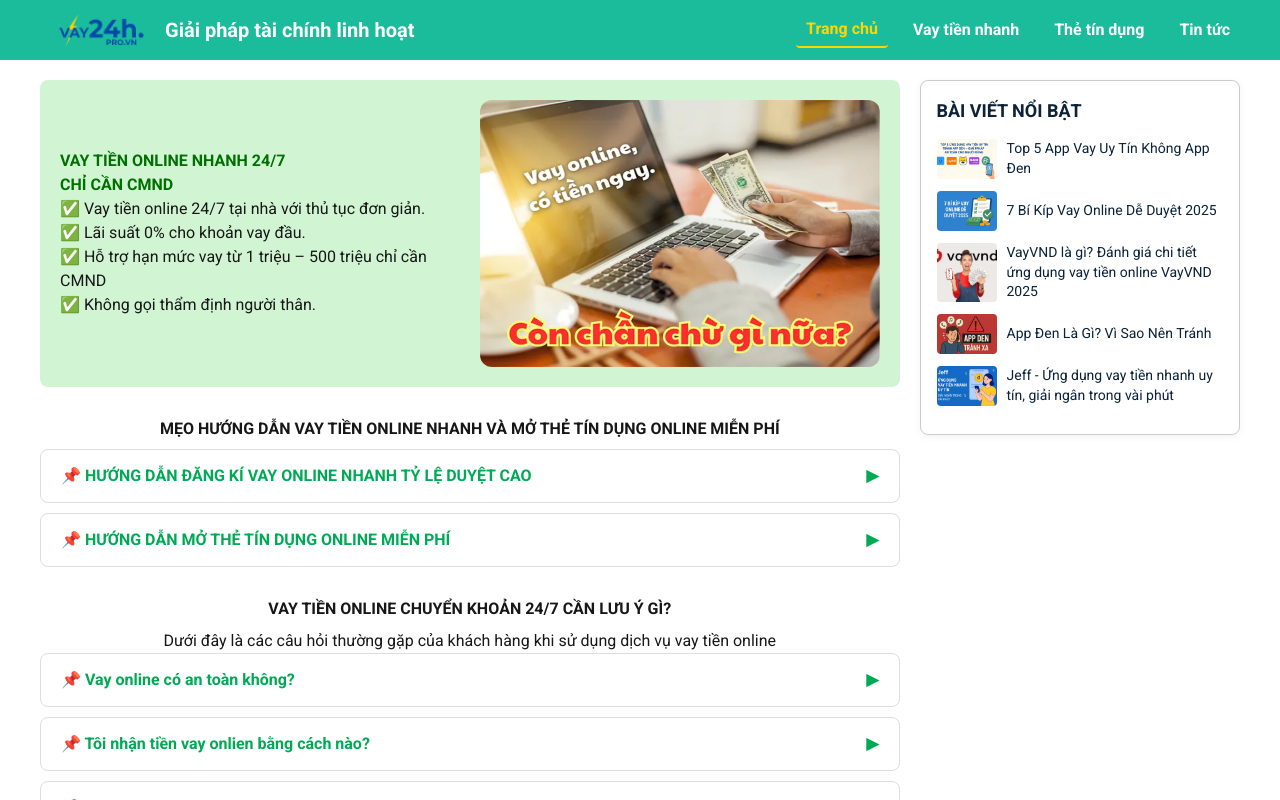
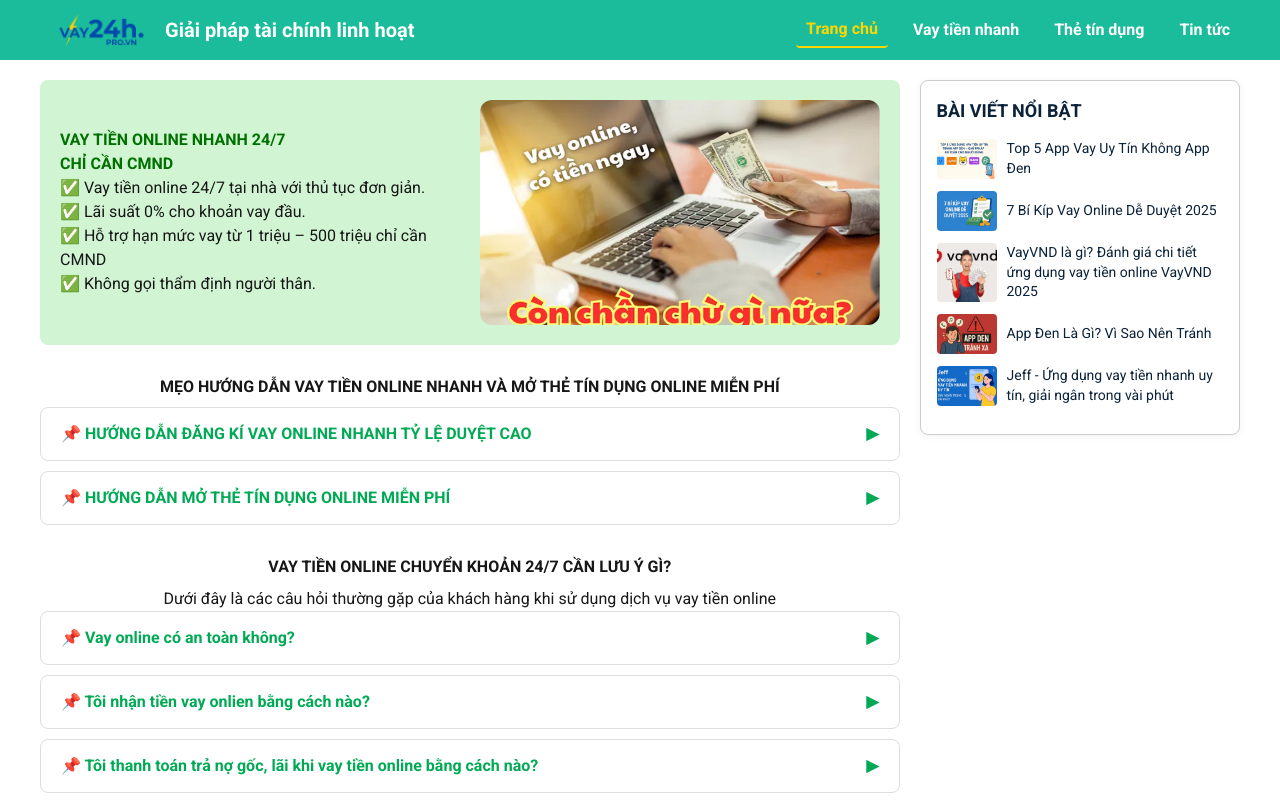
Before and after one commit to thangth89/nextvay24h, a Next.js app: page / in a window 1280 px wide. Shown: the top 800 px of the page. Built offline with nearby package versions, Linux system fonts and the light colour scheme.

Commit message:
Update page.tsx

```diff
--- a/src/app/page.tsx
+++ b/src/app/page.tsx
@@ -30,15 +30,14 @@ export default function Home() {
   </div>
 
 {/* Cột phải: ảnh */}
-<div style={{ flex: 1, minWidth: "280px", textAlign: "center", overflow: "hidden", borderRadius: "12px" }}>
-  <Image
-    src="/vay.webp"
-    alt="Vay tiền"
-    width={500}
-    height={300}
-   style={{ width: "100%", height: "auto", display: "block" }}
-  />
-</div>
+          <div style={{ flex: 1, minWidth: "280px", textAlign: "center", overflow: "hidden", borderRadius: "12px", position: "relative", aspectRatio: "16/9" }}>
+  		<Image
+    		src="/vay.webp"
+    		alt="Vay tiền online"
+    		fill
+    		style={{ objectFit: "cover" }}
+  		/>
+	  </div>
         </section>
 
         <section style={{ marginTop: 30}}>
```
